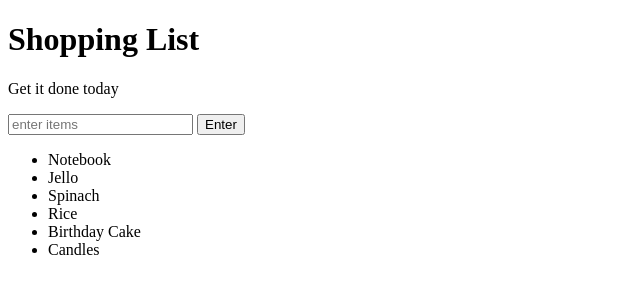
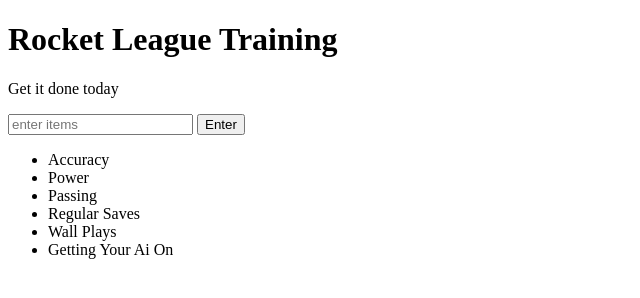
Before and after one commit to AeonGenesis/todoList, a plain HTML site: page index.html in a window 1280 px wide. Shown: the whole page, without its empty margins (0-640 px from the left). Drawn offline with Linux system fonts and the light colour scheme.

Commit message:
Add files via upload

```diff
--- a/index.html
+++ b/index.html
@@ -5,17 +5,17 @@
 	<link rel="stylesheet" type="text/css" href="style.css">
 </head>
 <body>
-	<h1>Shopping List</h1>
+	<h1>Rocket League Training</h1>
 	<p id="first">Get it done today</p>
 	<input id="userinput" type="text" placeholder="enter items">
 	<button id="enter">Enter</button>
 	<ul>
-		<li class="bold red" random="23">Notebook</li>
-		<li>Jello</li>
-		<li>Spinach</li>
-		<li>Rice</li>
-		<li>Birthday Cake</li>
-		<li>Candles</li>
+		<li class="bold red" random="23">Accuracy</li>
+		<li>Power</li>
+		<li>Passing</li>
+		<li>Regular Saves</li>
+		<li>Wall Plays</li>
+		<li>Getting Your Ai On</li>
 	</ul>
 	<script type="text/javascript" src="script.js"></script>
 </body>
```
